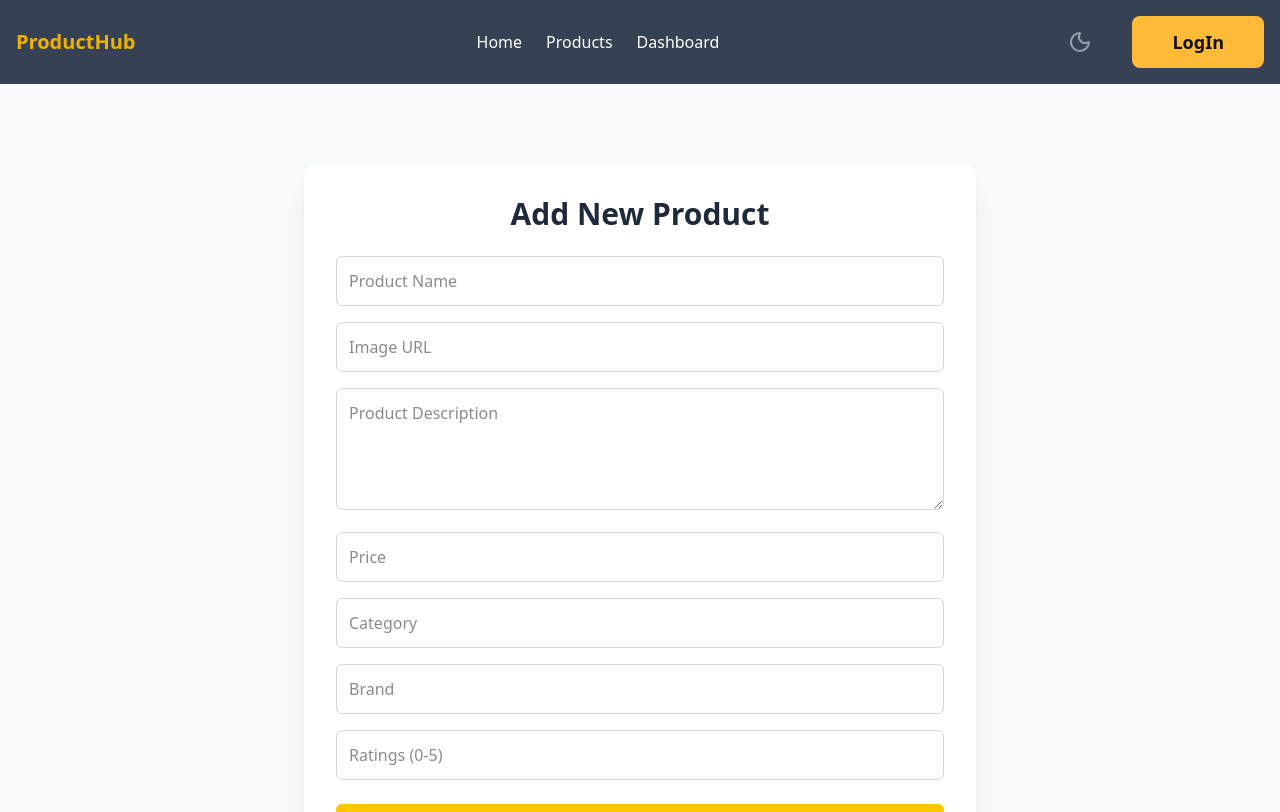
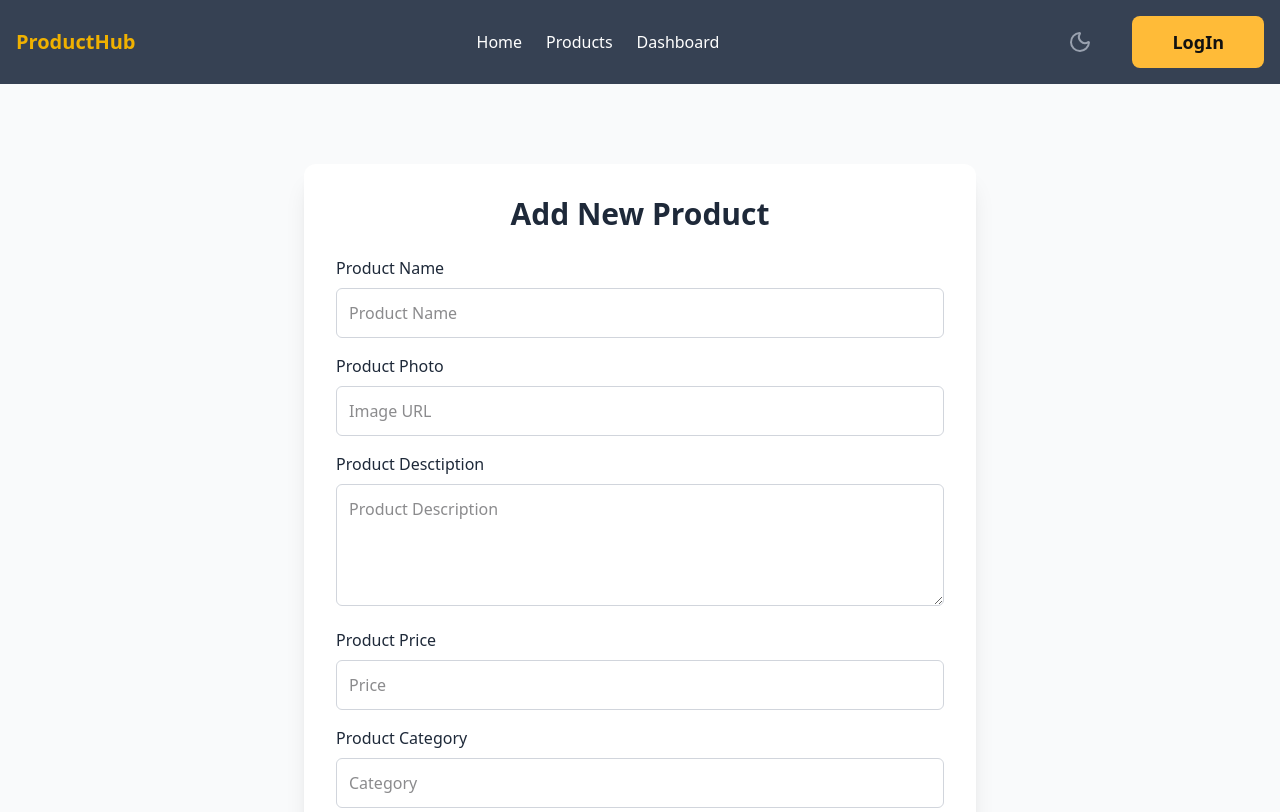
Before and after one commit to ShantoSarkar34/Product-Management, a Next.js app: page /dashboard/addproduct in a window 1280 px wide. Shown: the top 812 px of the page. Built offline with nearby package versions, Linux system fonts and the light colour scheme; no server answers.

Commit message:
add readme file

```diff
--- a/package.json
+++ b/package.json
@@ -21,7 +21,8 @@
     "react-dom": "19.1.0",
     "react-icons": "^5.5.0",
     "react-toastify": "^11.0.5",
-    "recharts": "^3.1.2"
+    "recharts": "^3.1.2",
+    "surge": "^0.24.6"
   },
   "devDependencies": {
     "@eslint/eslintrc": "^3",
--- a/src/app/components/dashboard/AddProduct.jsx
+++ b/src/app/components/dashboard/AddProduct.jsx
@@ -56,8 +56,6 @@ const handleSubmit = async (e) => {
     }
   };
 
-
-
   return (
     <div className="min-h-screen bg-gray-50 flex items-center justify-center py-20">
       <motion.div
@@ -70,67 +68,74 @@ const handleSubmit = async (e) => {
           Add New Product
         </h2>
         <form onSubmit={handleSubmit} className="space-y-4">
+          <label className="text-gray-800">Product Name</label>
           <input
             type="text"
             name="name"
             placeholder="Product Name"
             value={formData.name}
             onChange={handleChange}
-            className="w-full border border-gray-300 rounded-md p-3 focus:outline-none focus:ring-2 focus:ring-yellow-400"
+            className="w-full border mt-2 border-gray-300 rounded-md p-3 focus:outline-none focus:ring-2 focus:ring-yellow-400"
             required
           />
+          <label className="text-gray-800">Product Photo</label>
           <input
             type="text"
             name="image"
             placeholder="Image URL"
             value={formData.image}
             onChange={handleChange}
-            className="w-full border border-gray-300 rounded-md p-3 focus:outline-none focus:ring-2 focus:ring-yellow-400"
+            className="w-full mt-2 border border-gray-300 rounded-md p-3 focus:outline-none focus:ring-2 focus:ring-yellow-400"
             required
           />
+          <label className="text-gray-800">Product Desctiption</label>
           <textarea
             name="description"
             placeholder="Product Description"
             value={formData.description}
             onChange={handleChange}
-            className="w-full border border-gray-300 rounded-md p-3 focus:outline-none focus:ring-2 focus:ring-yellow-400"
+            className="w-full mt-2 border border-gray-300 rounded-md p-3 focus:outline-none focus:ring-2 focus:ring-yellow-400"
             rows={4}
             required
           />
+          <label className="text-gray-800">Product Price</label>
           <input
             type="number"
             name="price"
             placeholder="Price"
             value={formData.price}
             onChange={handleChange}
-            className="w-full border border-gray-300 rounded-md p-3 focus:outline-none focus:ring-2 focus:ring-yellow-400"
+            className="w-full mt-2 border border-gray-300 rounded-md p-3 focus:outline-none focus:ring-2 focus:ring-yellow-400"
             required
           />
+          <label className="text-gray-800">Product Category</label>
           <input
             type="text"
             name="category"
             placeholder="Category"
             value={formData.category}
             onChange={handleChange}
-            className="w-full border border-gray-300 rounded-md p-3 focus:outline-none focus:ring-2 focus:ring-yellow-400"
+            className="w-full mt-2 border border-gray-300 rounded-md p-3 focus:outline-none focus:ring-2 focus:ring-yellow-400"
             required
           />
+          <label className="text-gray-800">Product Brand</label>
           <input
             type="text"
             name="brand"
             placeholder="Brand"
             value={formData.brand}
             onChange={handleChange}
-            className="w-full border border-gray-300 rounded-md p-3 focus:outline-none focus:ring-2 focus:ring-yellow-400"
+            className="w-full mt-2 border border-gray-300 rounded-md p-3 focus:outline-none focus:ring-2 focus:ring-yellow-400"
             required
           />
+          <label className="text-gray-800">Product Rating</label>
           <input
             type="number"
             name="ratings"
             placeholder="Ratings (0-5)"
             value={formData.ratings}
             onChange={handleChange}
-            className="w-full border border-gray-300 rounded-md p-3 focus:outline-none focus:ring-2 focus:ring-yellow-400"
+            className="w-full border mt-2 border-gray-300 rounded-md p-3 focus:outline-none focus:ring-2 focus:ring-yellow-400"
             min="0"
             max="5"
             step="0.1"
```
Also changed, not shown: 2 other files (tests, documents, lock files or other folders). Lines whose indentation alone changed are shown as unchanged.
